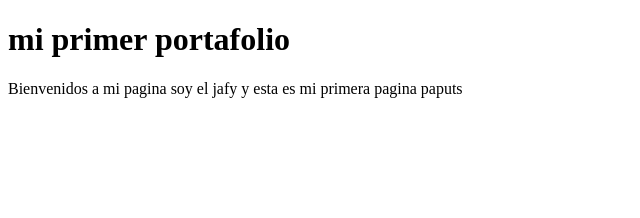
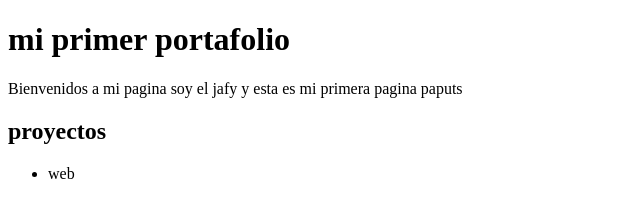
Before and after one commit to plexennaxu/Pruebagit, a plain HTML site: page Index.html in a window 1280 px wide. Shown: the whole page, without its empty margins (0-640 px from the left). Drawn offline with Linux system fonts and the light colour scheme.

Commit message:
se agrego una lista de proyextos

```diff
--- a/Index.html
+++ b/Index.html
@@ -8,6 +8,9 @@
 <body>
    <h1>mi primer portafolio</h1>
    <p> Bienvenidos a mi pagina soy el jafy y esta es mi primera pagina paputs</p>
-
+<h2> proyectos</h2>
+    <ul>
+        <li>web</li>
+    </ul>
 </body>
 </html>
```
